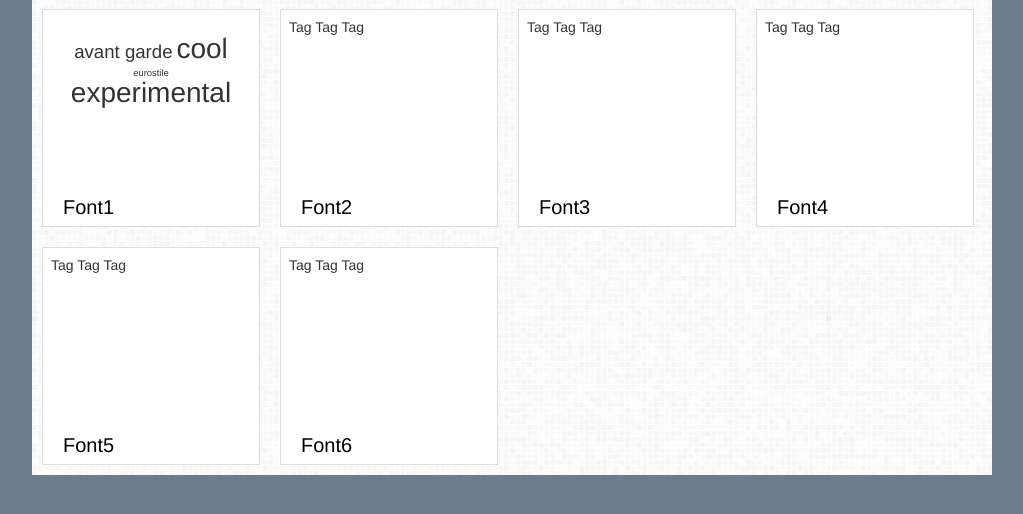
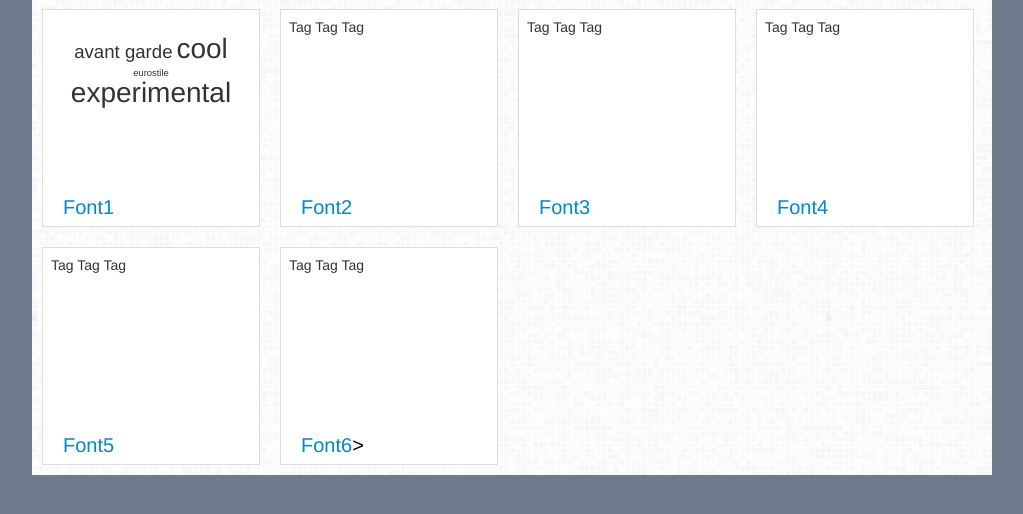
Before and after one commit to davelester/spotifont, a Python web app: template templates/index.html in a window 1280 px wide. Shown: the part 144-658 px from the top of the page, without its empty margins (128-1151 px from the left). Run offline with Jinja, Linux system fonts and the light colour scheme; the template is opened without the code that fills it, so the values that code supplies are empty; some libraries are stand-ins or nearby versions; some web fonts are replaced.

Commit message:
some changes in index.html

```diff
--- a/templates/index.html
+++ b/templates/index.html
@@ -65,27 +65,27 @@
                 <li class="tag1">eurostile</li>
                 <li class="tag5">experimental</li>
             </ul>
-            <p class="fontName">Font1</p>
+            <p class="fontName"><a href="font/Dave">Font1</a></p>
         </li>
         <li class="box">
             <p class="cloud">Tag Tag Tag</p>
-            <p class="fontName">Font2</p>
+            <p class="fontName"><a href="font/Dave">Font2</a></p>
         </li>
         <li class="box">
             <p class="cloud">Tag Tag Tag</p>
-            <p class="fontName">Font3</p>
+            <p class="fontName"><a href="font/Dave">Font3</a></p>
         </li>
         <li class="box">
             <p class="cloud">Tag Tag Tag</p>
-            <p class="fontName">Font4</p>
+            <p class="fontName"><a href="font/Dave">Font4</a></p>
         </li>
         <li class="box">
             <p class="cloud">Tag Tag Tag</p>
-            <p class="fontName">Font5</p>
+            <p class="fontName"><a href="font/Dave">Font5</a></p>
         </li>
         <li class="box">
             <p class="cloud">Tag Tag Tag</p>
-            <p class="fontName">Font6</p>
+            <p class="fontName"><a href="font/Dave">Font6</a>></p>
         </li>
 
     </ul>
```
